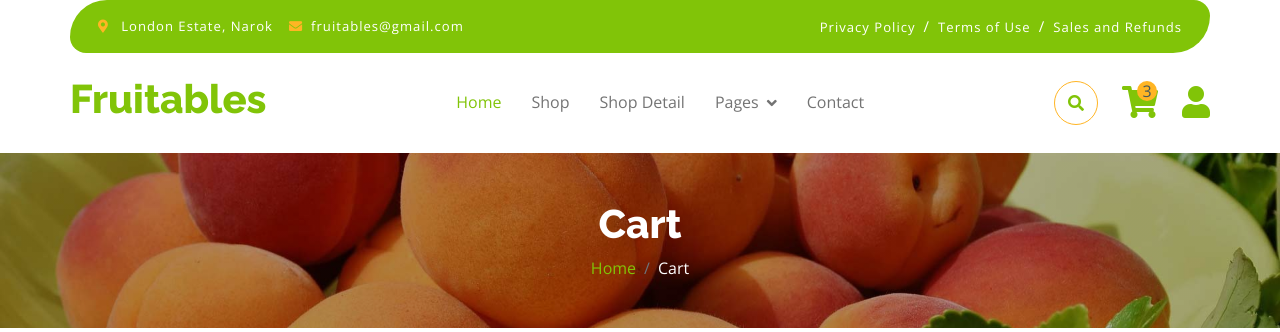
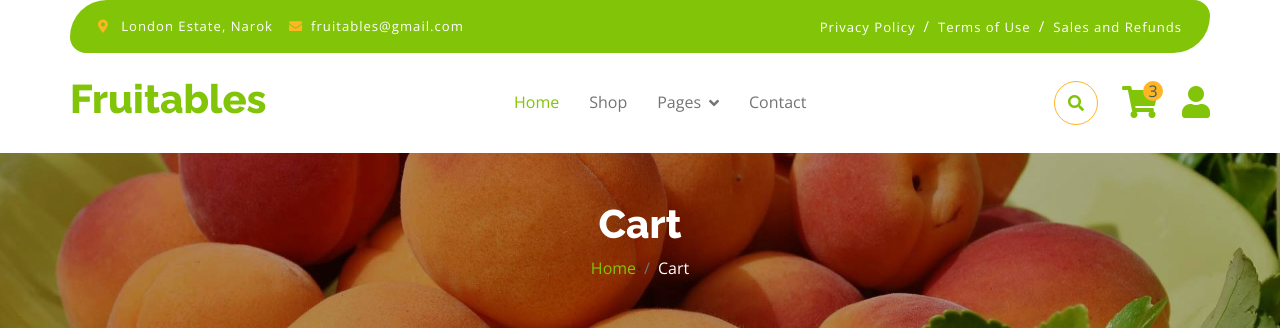
Before and after one commit to MuliJob/fruitables, a Django app: page /cart in a window 1280 px wide. Shown: the top 332 px of the page. Run offline with Django 5.2, Linux system fonts and the light colour scheme; some libraries are stand-ins or nearby versions.

Commit message:
changed barge position

```diff
--- a/fruitable/web/templates/layout/navbar.html
+++ b/fruitable/web/templates/layout/navbar.html
@@ -23,7 +23,6 @@
               <div class="navbar-nav mx-auto">
                   <a href="{% url 'home' %}" class="nav-item nav-link active">Home</a>
                   <a href="{% url 'shop' %}" class="nav-item nav-link">Shop</a>
-                  <a href="{% url 'product_detail' %}" class="nav-item nav-link">Shop Detail</a>
                   <div class="nav-item dropdown">
                       <a href="#" class="nav-link dropdown-toggle" data-bs-toggle="dropdown">Pages</a>
                       <div class="dropdown-menu m-0 bg-secondary rounded-0">
@@ -36,7 +35,7 @@
                   <button class="btn-search btn border border-secondary btn-md-square rounded-circle bg-white me-4" data-bs-toggle="modal" data-bs-target="#searchModal"><i class="fas fa-search text-primary"></i></button>
                   <a href="{% url 'cart' %}" class="position-relative me-4 my-auto">
                       <i class="fa fa-shopping-cart fa-2x"></i>
-                      <span class="position-absolute bg-secondary rounded-circle d-flex align-items-center justify-content-center text-dark px-1" style="top: -5px; left: 15px; height: 20px; min-width: 20px;">3</span>
+                      <span class="position-absolute bg-secondary rounded-circle d-flex align-items-center justify-content-center text-dark px-1" style="top: -5px; left: 21px; height: 20px; min-width: 20px;">3</span>
                   </a>
                   <a href="#" class="my-auto">
                       <i class="fas fa-user fa-2x"></i>
```
